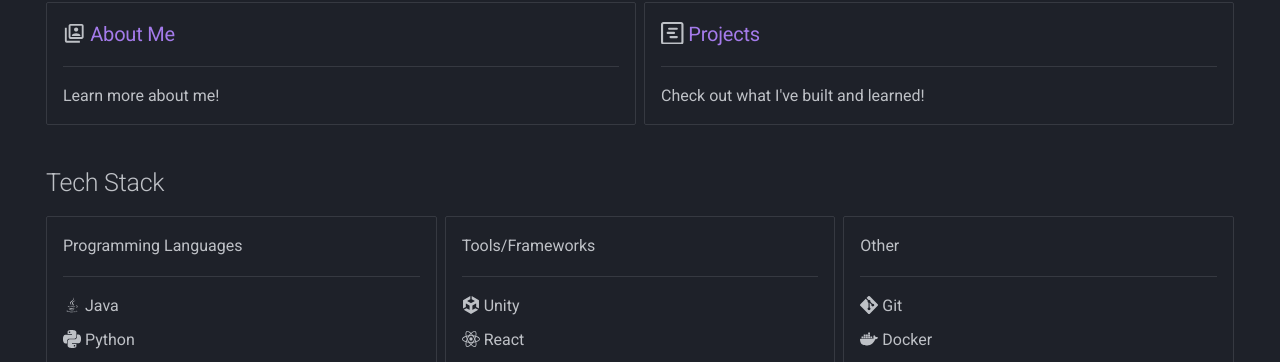
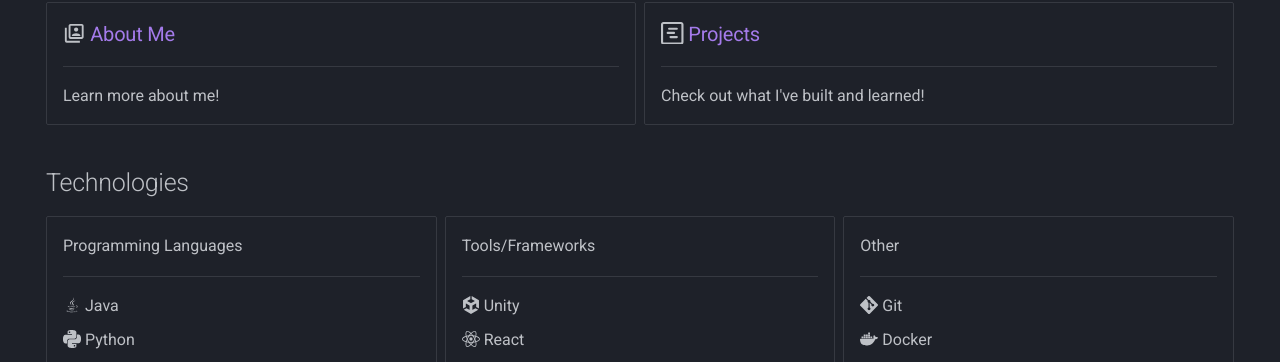
Before and after one commit to LZBTH16/portfolio, an MkDocs documentation site: the page built from docs/index.md, in a window 1280 px wide and 1162 px high. Shown: the part 368-730 px from the top of the window. Built offline with MkDocs 1.6.1 and Material for MkDocs 9.7.7, drawn with Linux system fonts in a browser that asks for light colours.

Commit message:
Reword home page

```diff
--- a/docs/index.md
+++ b/docs/index.md
@@ -21,7 +21,7 @@ Hi, I'm **LZBTH16**, a third year Computer Science student passionate about cybe
     Check out what I've built and learned!
 </div>
 
-## Tech Stack
+## Technologies
 
 <div class="grid cards" markdown>
 - Programming Languages
```
Also changed, not shown: docs/about.md (+2 -0 lines).
